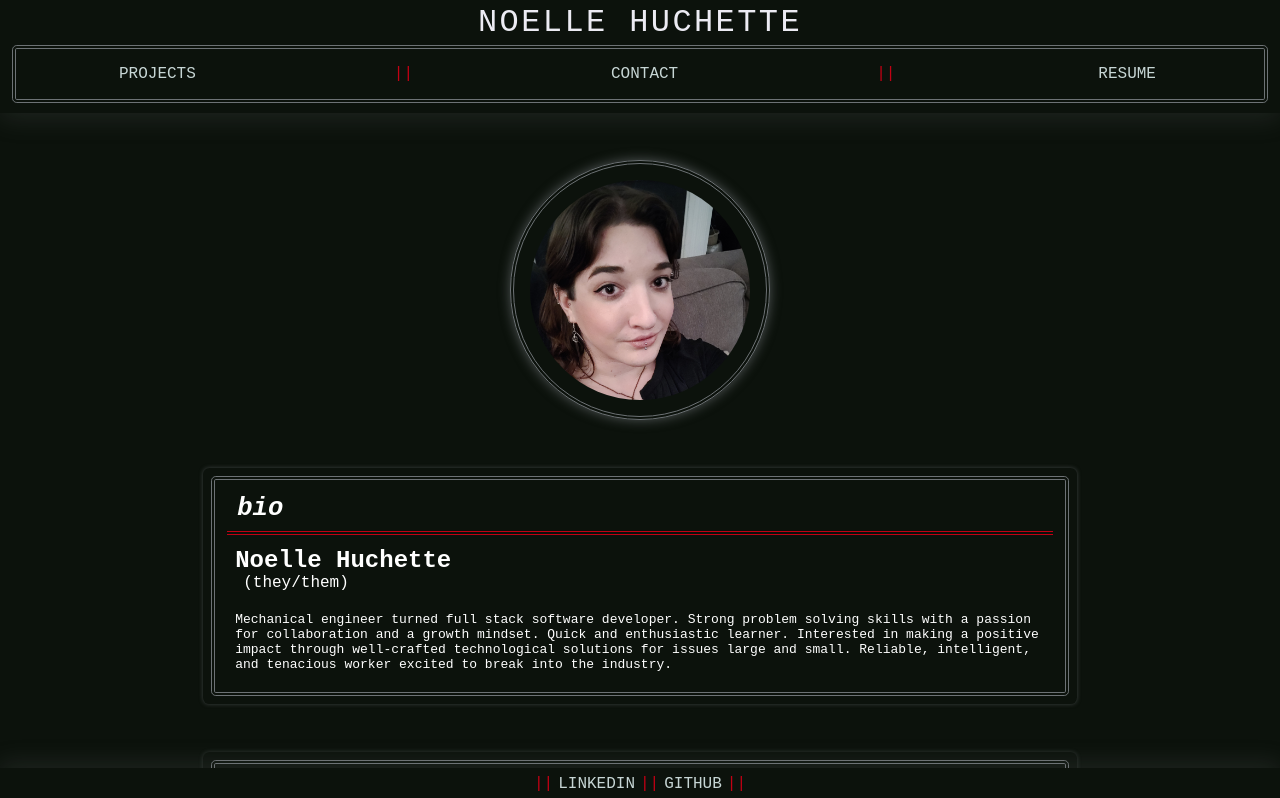
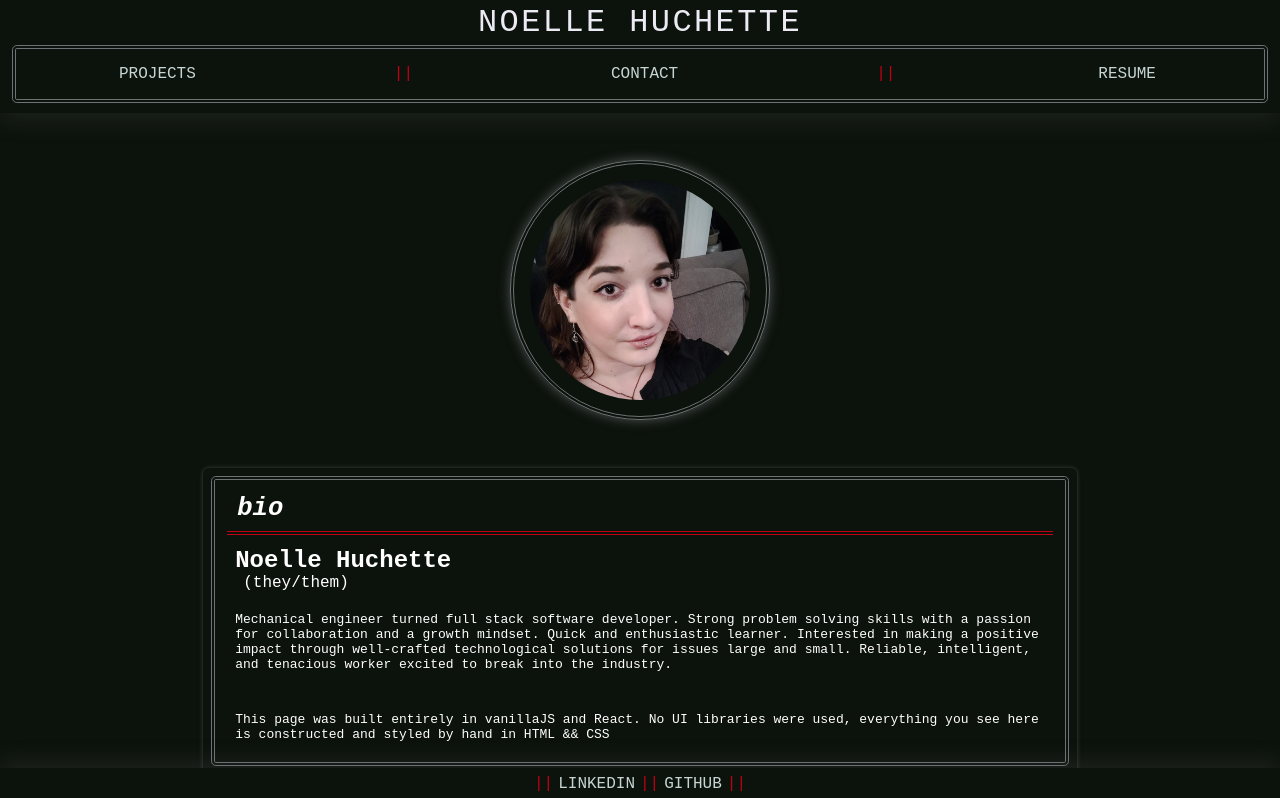
Before and after one commit to noellehuchette/portfolio, a React (Create React App) app: page / in a window 1280 px wide. Shown: the top 798 px of the page. Built offline with nearby package versions, Linux system fonts and the light colour scheme.

Commit message:
flexing css

```diff
--- a/src/client/components/Home/index.js
+++ b/src/client/components/Home/index.js
@@ -23,6 +23,11 @@ const Home = () => {
               making a positive impact through well-crafted technological
               solutions for issues large and small. Reliable, intelligent, and
               tenacious worker excited to break into the industry.
+            </p>
+            <p>
+              This page was built entirely in vanillaJS and React. No UI
+              libraries were used, everything you see here is constructed and
+              styled by hand in HTML && CSS{' '}
             </p>
           </div>
         </div>
```
